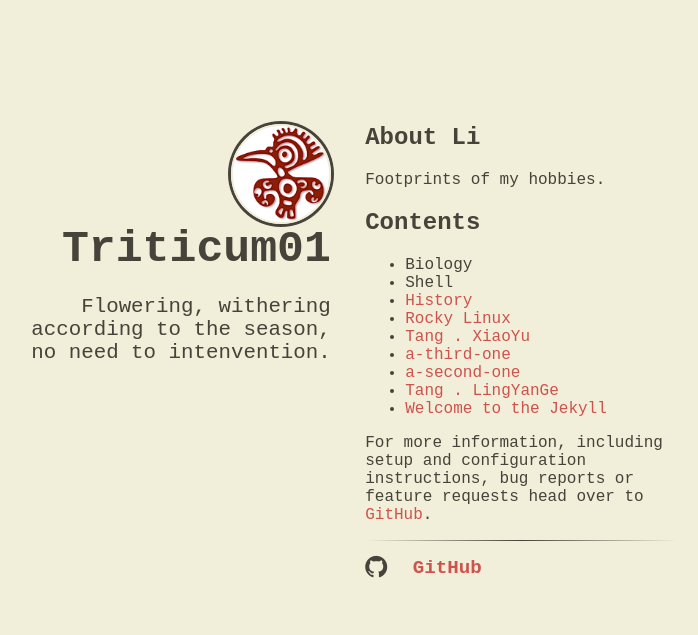
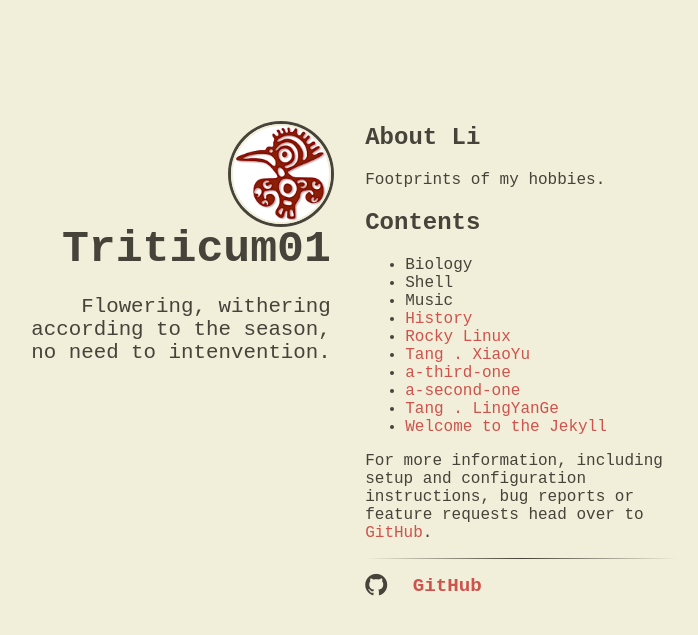
Before and after one commit to Triticum01/Triticum01.github.io, a Jekyll site: the page built from index.html, in a window 1280 px wide. Shown: the top 635 px of the page, without its empty margins (302-1000 px from the left). Built offline with Jekyll 4.4.1, drawn with Linux system fonts in a browser that asks for light colours; nearby versions of some CDN libraries.

Commit message:
Update content.html

```diff
--- a/_includes/content.html
+++ b/_includes/content.html
@@ -5,6 +5,7 @@
 <ul>
   <li>Biology</li>
   <li>Shell</li>
+  <li>Music</li>
   <li><a href="https://furry-spur-086.notion.site/Li-Home-36b8104e2ce448deaa693397fdfa9ec0">History </a></li>
 
   {% for post in site.posts %}
```
